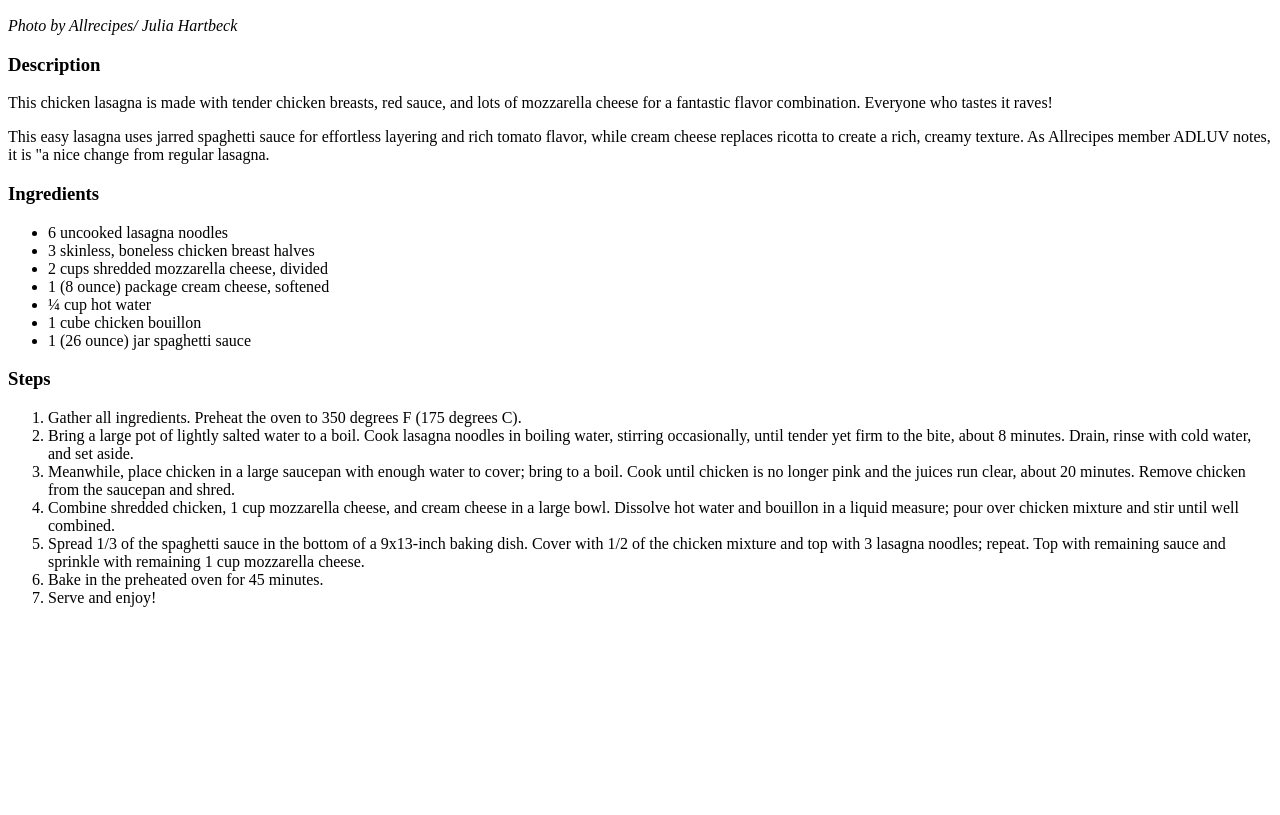
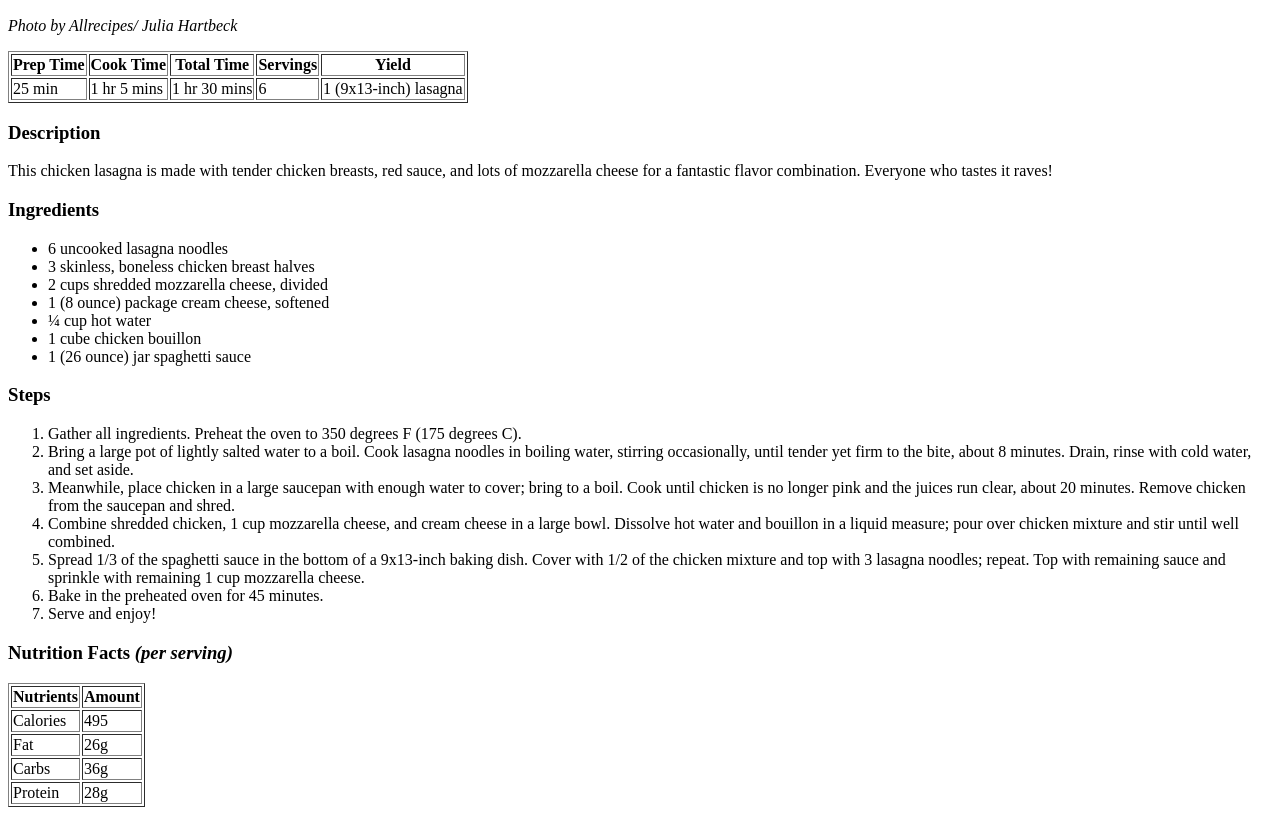
Before and after one commit to skylergo-jpg/odin-recipes, a plain HTML site: page recipes/creamychickenlasagna.html in a window 1280 px wide. Shown: the part 630-1445 px from the top of the page. Before the commit the page ends 1253 px from the top, so only its background shows below. Drawn offline with Linux system fonts and the light colour scheme.

Commit message:
Removed the difficulty table, added nutrition facts and prep table.

```diff
--- a/recipes/creamychickenlasagna.html
+++ b/recipes/creamychickenlasagna.html
@@ -9,7 +9,7 @@
     </head>
 
     <body>
-        <p><h2><a href = "../index.html"> Home</a></h2></p>
+        <p><h2><a href = "../index.html"> Back to Home</a></h2></p>
 
         <h1>Creamy Chicken Lasagna</h1>
 
@@ -18,15 +18,30 @@
 
         <p><i>Photo by Allrecipes/ Julia Hartbeck</i></p>
 
+        <table border="1">
+            <tr>
+                <th>Prep Time   </th>
+                <th>Cook Time </th>
+                <th>Total Time </th>
+                <th>Servings </th>
+                <th>Yield </th>
+            </tr>
+
+            <tr>
+                <td>25 min </td>
+                <td>1 hr 5 mins </td>
+                <td>1 hr 30 mins </td>
+                <td>6</td>
+                <td>1 (9x13-inch) lasagna</td>
+            </tr>
+
+          </table>
+
         <h3>Description</h3>
 
         <p>This chicken lasagna is made with tender chicken breasts, red sauce,
             and lots of mozzarella cheese for a fantastic flavor combination.
             Everyone who tastes it raves!</p>
-
-        <p>This easy lasagna uses jarred spaghetti sauce for effortless layering and rich tomato flavor,
-            while cream cheese replaces ricotta to create a rich, creamy texture. As Allrecipes
-            member ADLUV notes, it is "a nice change from regular lasagna.</p>
 
         <h3>Ingredients</h3>
 
@@ -61,5 +76,32 @@
         </ol>
 
 
+        <h3>Nutrition Facts <i>(per serving)</i></h3>
+          <table border="1">
+            <tr>
+                <th>Nutrients   </th>
+                <th>Amount</th>
+            </tr>
+
+            <tr>
+                <td>Calories </td>
+                <td> 495 </td>
+            </tr>
+            <tr>
+                <td> Fat </td>
+                <td> 26g </td>
+            </tr>
+            <tr>
+                <td> Carbs </td>
+                <td> 36g </td>
+            </tr>
+            <tr>
+                <td> Protein </td>
+                <td> 28g </td>
+            </tr>
+
+          </table>
+
+
     </body>
 </html>
```
Also changed, not shown: feedbackform.html (+1 -1 lines), index.html (+7 -34 lines), recipes/macncheese.html (+47 -1 lines), recipes/roastedporkloin.html (+47 -1 lines).
